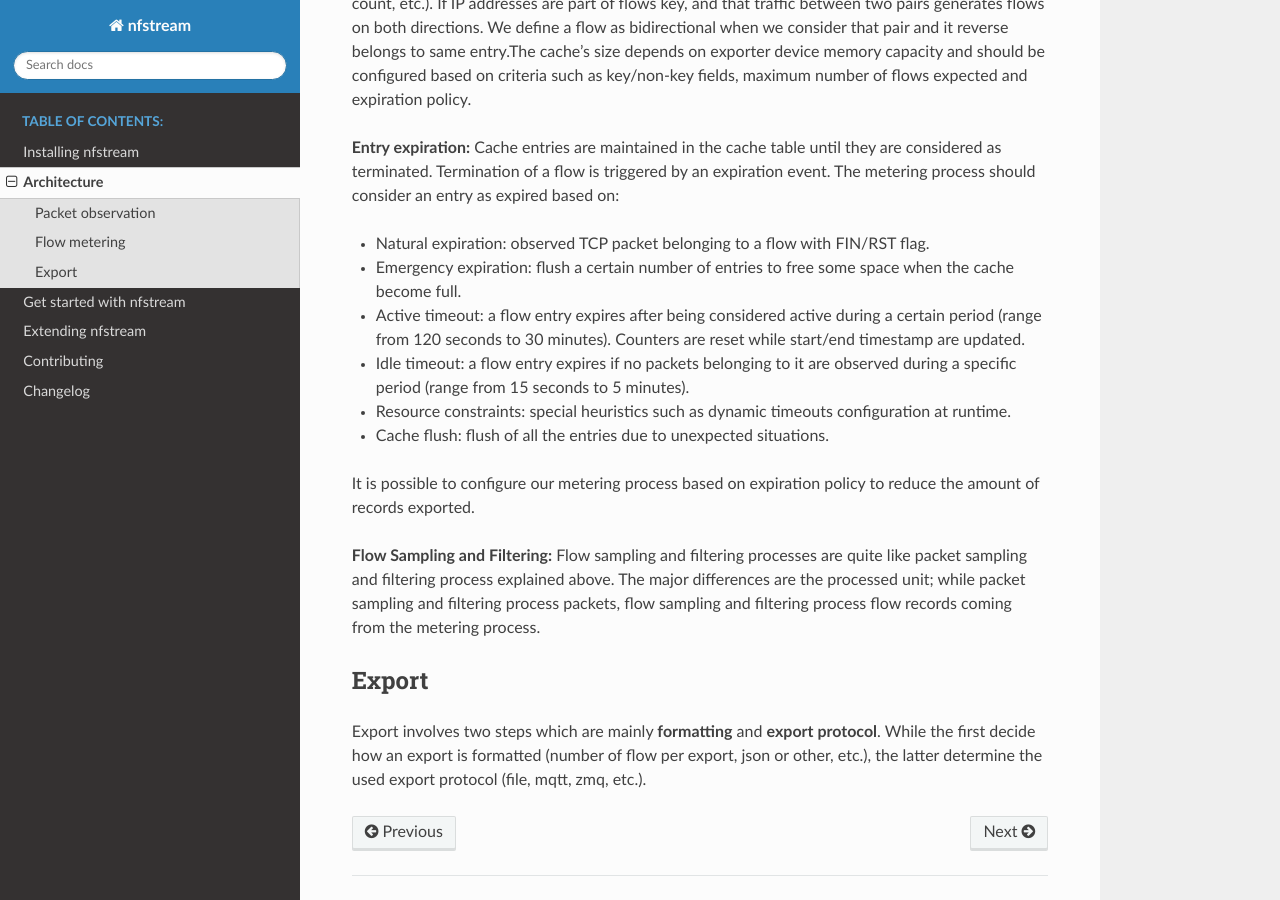
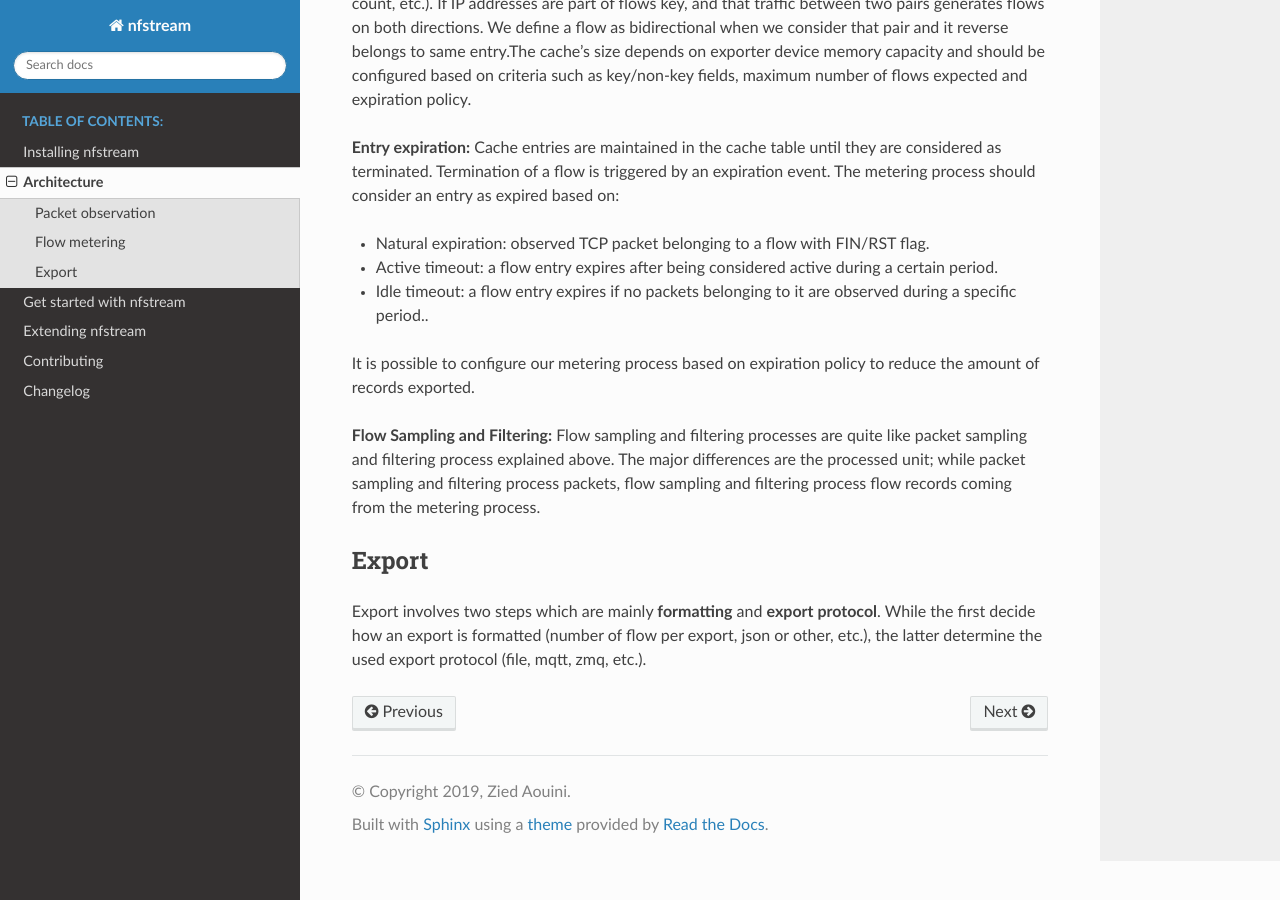
Before and after one commit to nfstream/nfstream, a Sphinx documentation site: the page built from docs/source/architecture.rst, in a window 1280 px wide and 900 px high, scrolled down 1648 px. Built offline with Sphinx 7.4.7 and the Read the Docs theme 2.0.0, drawn with Linux system fonts in a browser that asks for light colours.

Commit message:
Fix documentation.

```diff
--- a/docs/source/architecture.rst
+++ b/docs/source/architecture.rst
@@ -76,11 +76,8 @@ considered as terminated. Termination of a flow is triggered by an expiration ev
 The metering process should consider an entry as expired based on:
 
 * Natural expiration: observed TCP packet belonging to a flow with FIN/RST flag.
-* Emergency expiration: flush a certain number of entries to free some space when the cache become full.
-* Active timeout: a flow entry expires after being considered active during a certain period (range from 120 seconds to 30 minutes). Counters are reset while start/end timestamp are updated.
-* Idle timeout: a flow entry expires if no packets belonging to it are observed during a specific period (range from 15 seconds to 5 minutes).
-* Resource constraints: special heuristics such as dynamic timeouts configuration at runtime.
-* Cache flush: flush of all the entries due to unexpected situations.
+* Active timeout: a flow entry expires after being considered active during a certain period.
+* Idle timeout: a flow entry expires if no packets belonging to it are observed during a specific period..
 
 It is possible to configure our metering process based on expiration policy to
 reduce the amount of records exported.
```
